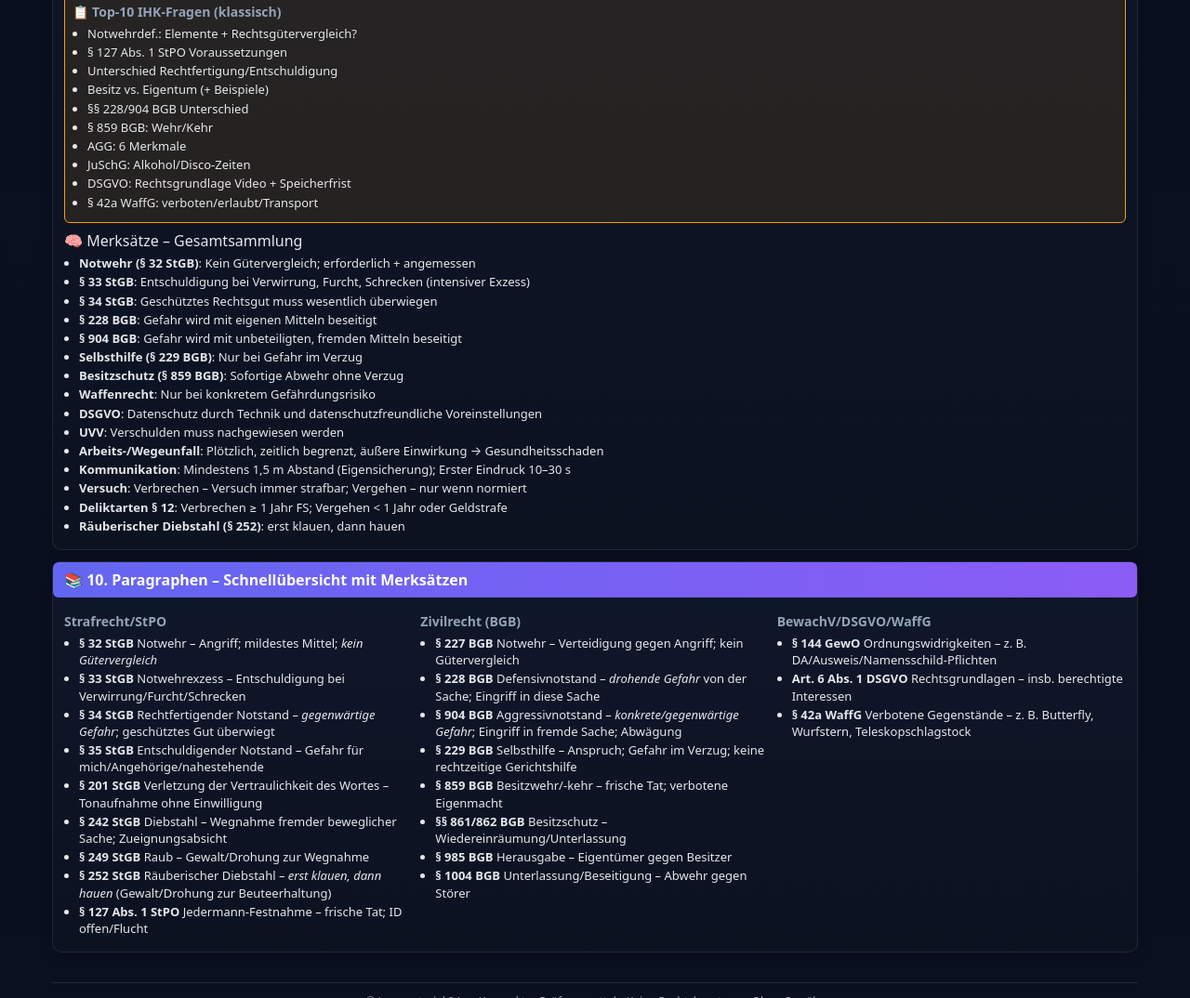
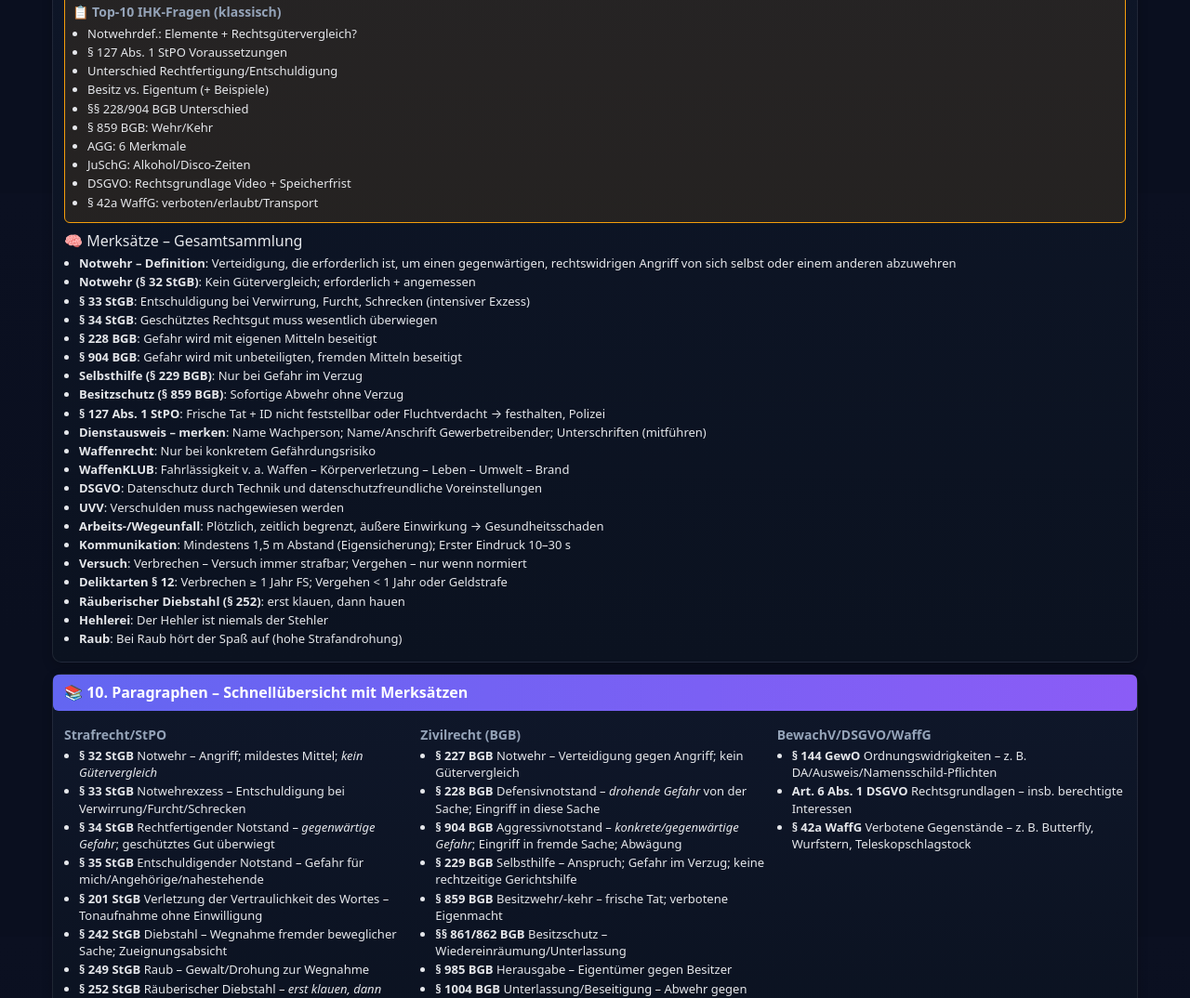
Before and after one commit to DennoDhn/Lernmaterial-34a, a plain HTML site: page cheatsheet.html in a window 1280 px wide. Shown: the part 6192-7266 px from the top of the page at 93% size. Drawn offline with Linux system fonts and the light colour scheme.

Commit message:
Merksatz-Sammlung erweitert: Notwehr-Definition, Â§127-Check, WaffenKLUB, Hehlerei- und Raub-MerksÃ¤tze, Dienstausweis-Reminder

```diff
--- a/cheatsheet.html
+++ b/cheatsheet.html
@@ -672,6 +672,7 @@
         <div class="details" style="margin-top:8px;">
             <summary>🧠 Merksätze – Gesamtsammlung</summary>
             <ul class="tight">
+                        <li><strong>Notwehr – Definition</strong>: Verteidigung, die erforderlich ist, um einen gegenwärtigen, rechtswidrigen Angriff von sich selbst oder einem anderen abzuwehren</li>
                 <li><strong>Notwehr (§ 32 StGB)</strong>: Kein Gütervergleich; erforderlich + angemessen</li>
                 <li><strong>§ 33 StGB</strong>: Entschuldigung bei Verwirrung, Furcht, Schrecken (intensiver Exzess)</li>
                 <li><strong>§ 34 StGB</strong>: Geschütztes Rechtsgut muss wesentlich überwiegen</li>
@@ -679,7 +680,10 @@
                 <li><strong>§ 904 BGB</strong>: Gefahr wird mit unbeteiligten, fremden Mitteln beseitigt</li>
                 <li><strong>Selbsthilfe (§ 229 BGB)</strong>: Nur bei Gefahr im Verzug</li>
                 <li><strong>Besitzschutz (§ 859 BGB)</strong>: Sofortige Abwehr ohne Verzug</li>
+                        <li><strong>§ 127 Abs. 1 StPO</strong>: Frische Tat + ID nicht feststellbar oder Fluchtverdacht → festhalten, Polizei</li>
+                        <li><strong>Dienstausweis – merken</strong>: Name Wachperson; Name/Anschrift Gewerbetreibender; Unterschriften (mitführen)</li>
                 <li><strong>Waffenrecht</strong>: Nur bei konkretem Gefährdungsrisiko</li>
+                        <li><strong>WaffenKLUB</strong>: Fahrlässigkeit v. a. Waffen – Körperverletzung – Leben – Umwelt – Brand</li>
                 <li><strong>DSGVO</strong>: Datenschutz durch Technik und datenschutzfreundliche Voreinstellungen</li>
                 <li><strong>UVV</strong>: Verschulden muss nachgewiesen werden</li>
                 <li><strong>Arbeits-/Wegeunfall</strong>: Plötzlich, zeitlich begrenzt, äußere Einwirkung → Gesundheitsschaden</li>
@@ -687,6 +691,8 @@
                 <li><strong>Versuch</strong>: Verbrechen – Versuch immer strafbar; Vergehen – nur wenn normiert</li>
                 <li><strong>Deliktarten § 12</strong>: Verbrechen ≥ 1 Jahr FS; Vergehen < 1 Jahr oder Geldstrafe</li>
                 <li><strong>Räuberischer Diebstahl (§ 252)</strong>: erst klauen, dann hauen</li>
+                        <li><strong>Hehlerei</strong>: Der Hehler ist niemals der Stehler</li>
+                        <li><strong>Raub</strong>: Bei Raub hört der Spaß auf (hohe Strafandrohung)</li>
             </ul>
         </div>
     </div>
```
